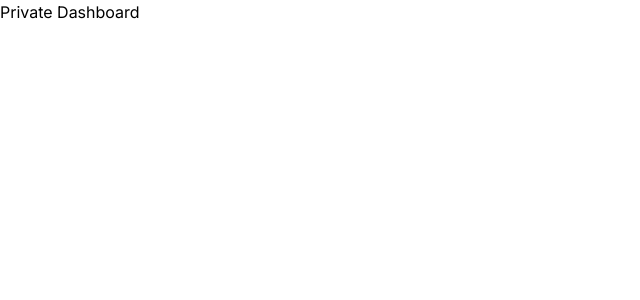
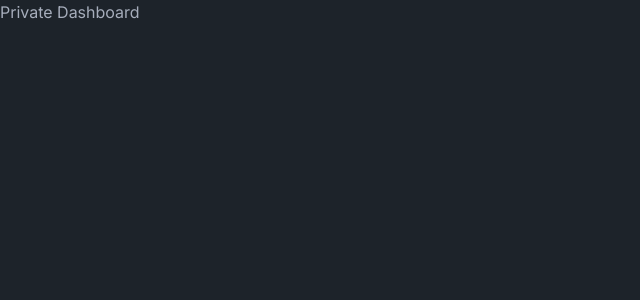
Before and after one commit to chadwill05/codefast-saas, a Next.js app: page /dashboard in a window 1280 px wide. Shown: the top 300 px of the page, without its empty margins (0-640 px from the left). Built offline with nearby package versions, Linux system fonts and the light colour scheme.

Commit message:
saving what I did so far

```diff
--- a/app/layout.js
+++ b/app/layout.js
@@ -10,7 +10,7 @@
 
 export default function RootLayout({ children }) {
   return (
-    <html lang="en">
+    <html lang="en" data-theme="dark">
       <body className={inter.className}>{children}</body>
     </html>
   );
--- a/app/page.js
+++ b/app/page.js
@@ -7,13 +7,30 @@
 
   return (
     <main>
-      <h1 className="title extra-space">Collect customer feedback to build better products</h1>
-      <div>
+      <section className="bg-base-200">
+        <div className="max-w-3xl mx-auto flex justify-between items-center px-8 py-2">
+         <div className="font-bold">CodeFastSaaS</div>
+         <div className="space-x-4 max-md:hidden">
+          <a className="link link-hover">Pricing</a>
+          <a className="link link-hover">FAQ</a>
+         </div>
+        <div>
+      </div>
+          <ButtonLogin isLoggedIn={isLoggedIn} name={name}/>
+        </div>
+
+
+
+      </section>
+      <section className="px-8 text-center py-32 max-w-3xl mx-auto">
+      <h1 className="text-4xl font-extrabold mb-6">
+        Collect customer feedback to build better products</h1>
+      <div className="opacity-90 mb-10">
         Create a feedback board in minutes, priotize features, and
         build products your customers will love.
       </div>
       <ButtonLogin isLoggedIn={isLoggedIn} name={name}/>
-
+      </section>
     </main>
   );
 }
--- a/components/ButtonLogin.js
+++ b/components/ButtonLogin.js
@@ -3,7 +3,8 @@
 // This button is used to log users in or send them to the dashboard
 const ButtonLogin = (isLoggedIn, name) => {
     if (isLoggedIn) {
-        return <Link href="/dashboard">Welcome back {name}</Link>
+        return <Link href="/dashboard" className="btn btn-primary">
+            Welcome back {name}</Link>
     }
     return <button>Login</button>;
 };
--- a/tailwind.config.js
+++ b/tailwind.config.js
@@ -1,4 +1,4 @@
-/** @type {import('tailwindcss').Config} */
+
 module.exports = {
   content: [
     "./pages/**/*.{js,ts,jsx,tsx,mdx}",
@@ -14,5 +14,8 @@
       },
     },
   },
-  plugins: [],
+  plugins: [require("daisyui")],
+  daisyui: {
+    themes: ("light", "dark", "cupcake"),
+  }
 };
```
Also changed, not shown: package.json (+6 -5 lines), 1 other file (tests, documents, lock files or other folders).
